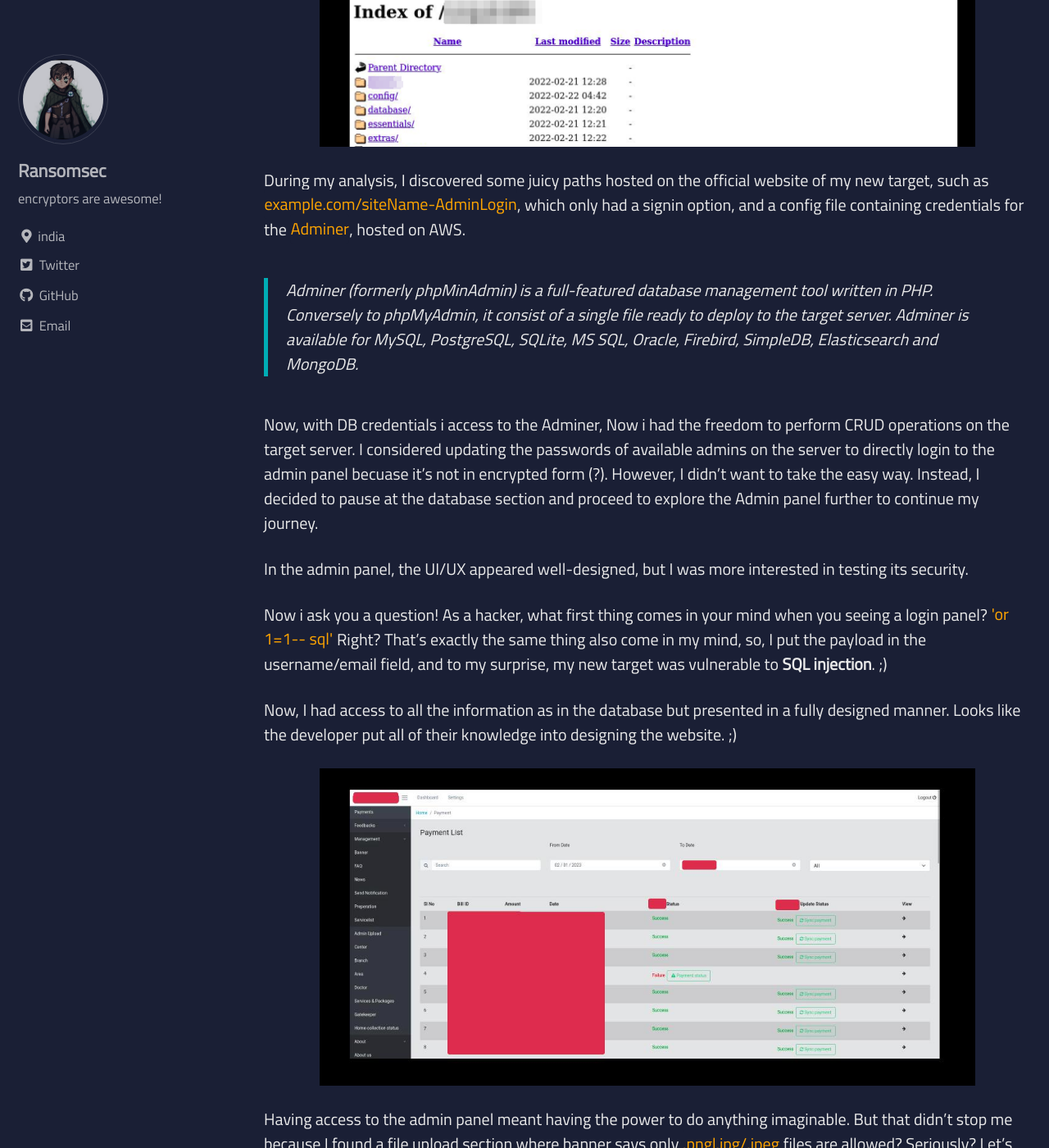
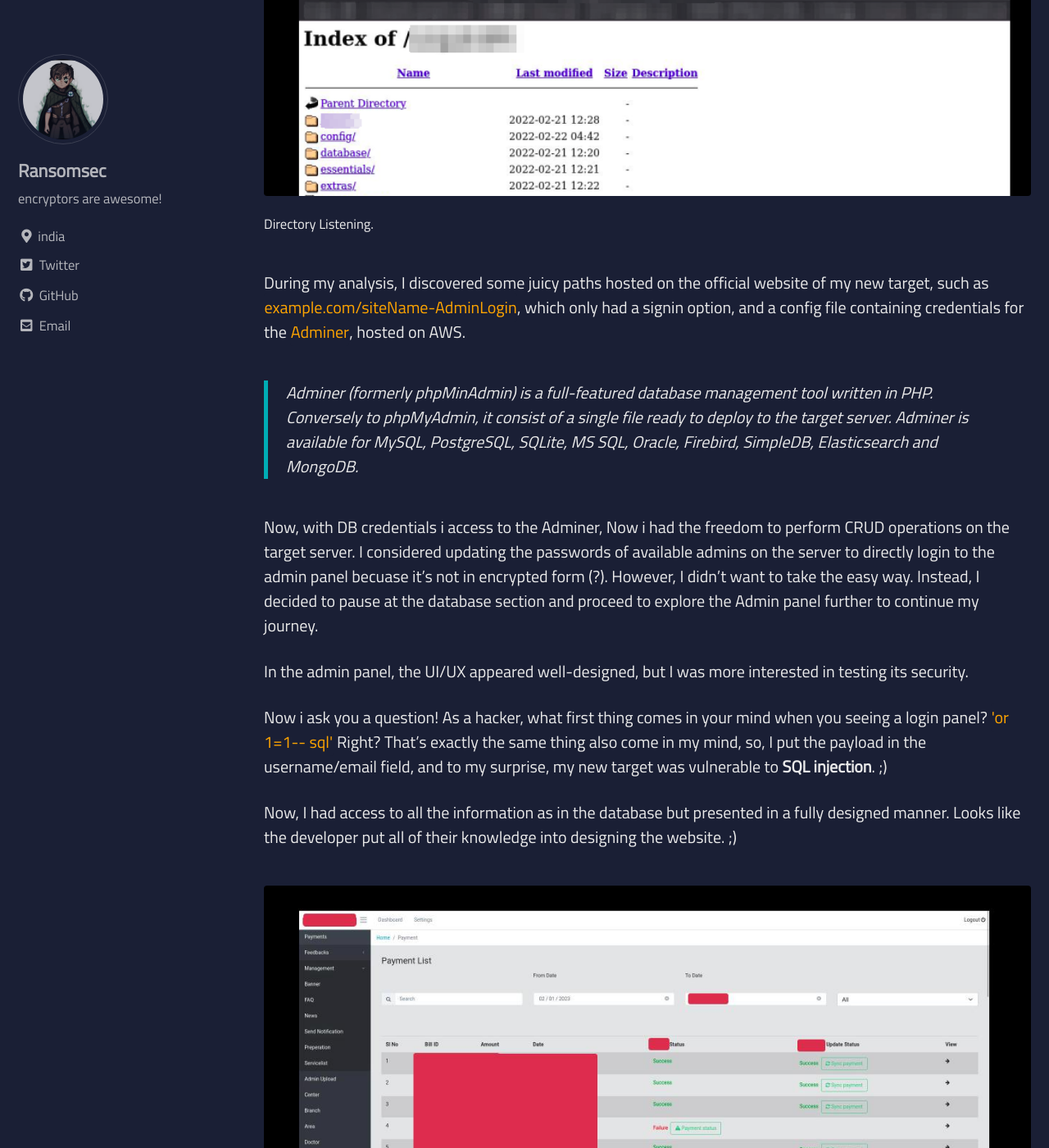
Before and after one commit to ransomsec/ransomsec.github.io, a Jekyll site: the page built from _posts/2023-08-04-the-rce-file.md, in a window 1280 px wide and 1400 px high, scrolled down 2322 px. Shown: the whole window at 82% size. Built offline with Jekyll 4.4.1, drawn with Linux system fonts in a browser that asks for light colours; cached includes are drawn as plain includes; some web fonts are replaced; some of the changed text lies outside the part shown.

Commit message:
Image Shows

```diff
--- a/_posts/2023-08-04-the-rce-file.md
+++ b/_posts/2023-08-04-the-rce-file.md
@@ -5,6 +5,18 @@
 excerpt: The $0 RCE!
 header:
     image: '/assets/images/headers/di.png'
+dir:
+- url: /assets/images/rd/dir.png
+  image_path: /assets/images/rd/dir.png
+  title: "Directory Listening..!"
+dashboard:
+- url: /assets/images/rd/dashboard.jpg
+  image_path: /assets/images/rd/dashboard.jpg
+  title: "Admin Panel"
+mail:
+- url: /assets/images/rd/rce_file.jpg
+  image_path: /assets/images/rd/rce_file.jpg
+  title: "Company mail.."
 ---
 
 ---
@@ -69,8 +81,7 @@
 My plan was to examine the source code of files with interesting names like
 **admin.js, config.js, server.js, etc.**
 
-<img src="{{ site.baseurl }}/assets/images/rd/dir.png" width="800" alt="Directory Listening">{:
-.align-center}
+{%include gallery id="dir" caption="Directory Listening."%}{:.align-center}
 
 During my analysis, I discovered some juicy paths hosted on the official website
 of my new target, such as `example.com/siteName-AdminLogin`, which only had a
@@ -101,8 +112,7 @@
 fully designed manner. Looks like the developer put all of their knowledge into
 designing the website. ;)
 
-<img src="{{site.baseurl}}/assets/images/rd/dashboard.jpg" alt="Dashboard" width="800" height="500">{:
-.align-center}
+{%include gallery id="dashboard" caption="Admin Panel."%}{:.align-center}
 
 Having access to the admin panel meant having the power to do anything
 imaginable. But that didn't stop me because I found a file upload section where
@@ -173,8 +183,7 @@
 
 They mailed me with this message:
 
-<img src="{{site.baseurl}}/assets/images/rd/rce_file.jpg" alt="Mail" width="800" height="500">{:
-.align-center}
+{%include gallery id="mail" caption="Company Response."%}{:.align-center}
 
 I said, really ₹5K for RCE|SQLi type issues? Seriously? Then I emailed again and
 asked for an improved bounty, but they did not respond again.
```
